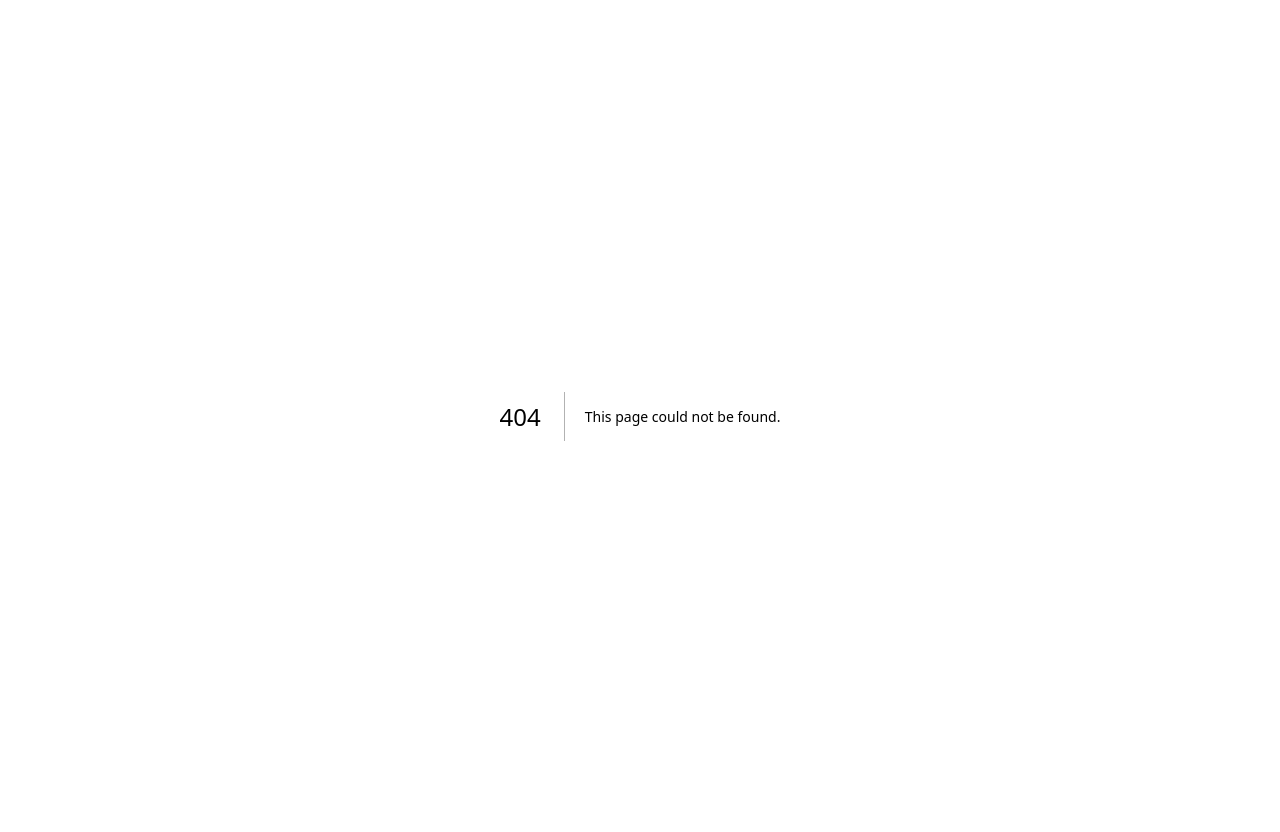
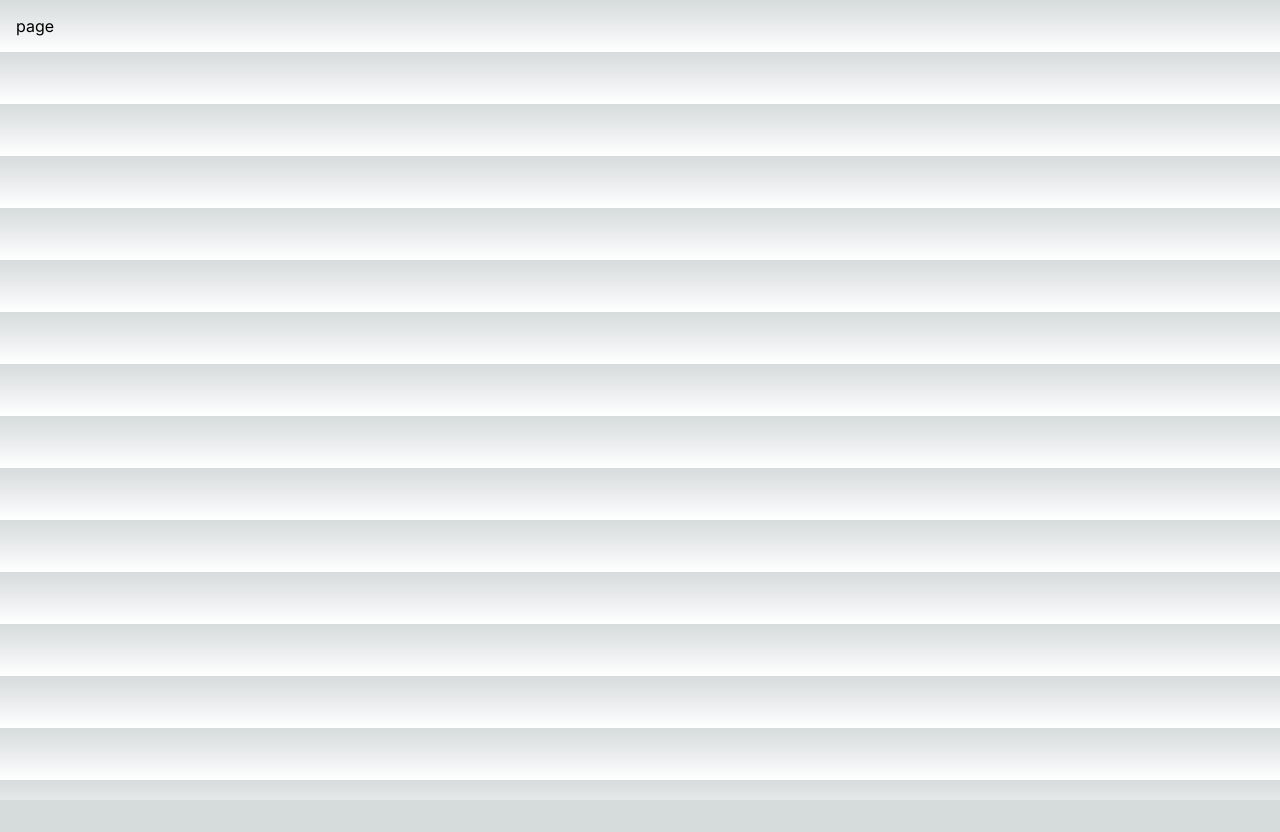
Before and after one commit to Sharonah8/next13-data-fetching, a Next.js app: page /users in a window 1280 px wide. Before the commit this address had no page. After the commit the page ends 800 px from the top, so only its background shows below. Built offline with nearby package versions, Linux system fonts and the light colour scheme.

Commit message:
Create users page

```diff
--- /dev/null
+++ b/app/users/page.tsx
@@ -0,0 +1,11 @@
+import type { Metadata } from "next";
+
+export const metadata: Metadata = {
+  title: "Users",
+};
+
+import React from "react";
+
+export default function UsersPage() {
+  return <div>page</div>;
+}
```
